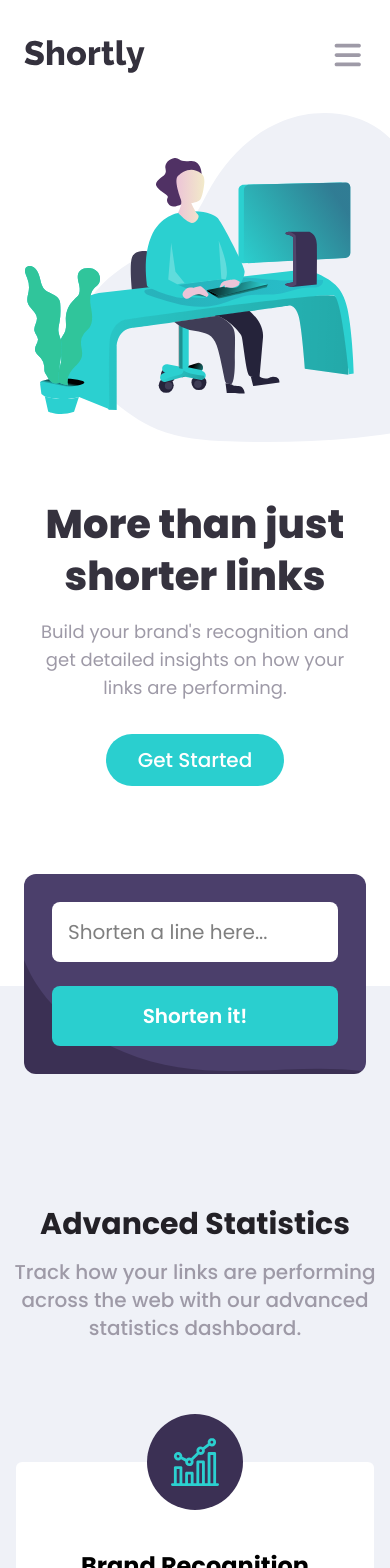
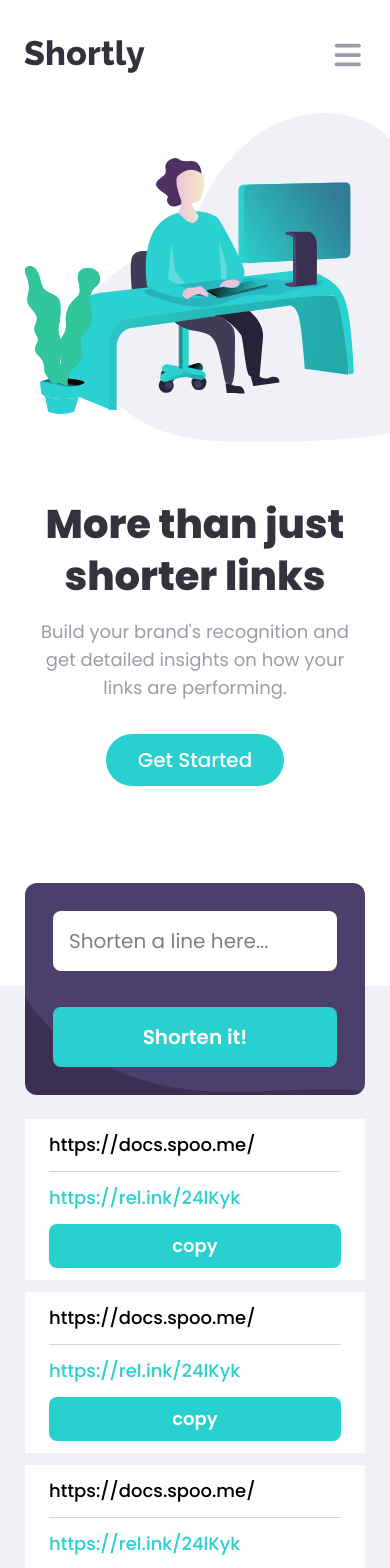
Before and after one commit to preetpalsinghkanda/URL-Shorter, a React (Vite) app: page / in a window 390 px wide. Shown: the top 1568 px of the page. Built offline with nearby package versions, Linux system fonts and the light colour scheme.

Commit message:
added linkFull component with responsiveness

```diff
--- a/src/App.jsx
+++ b/src/App.jsx
@@ -6,6 +6,7 @@ import AdvancedStatisticsFull from "./Components/AdvancedStatisticsFull";
 import Promo from "./Components/Promo";
 import Footer from "./Components/Footer";
 import AdvancedStatistic from "./Components/AdvancedStatistic";
+import LinkFull from "./Components/LinkFull";
 
 const App = () => {
   return (
@@ -19,12 +20,13 @@ const App = () => {
   <GetStarted />
 </div>
 
-<div className="px-6 w-full">
-<Link/>
+<div className=" w-full">
+  <LinkFull/>
 </div>
 
 
  <div className=" w-full">
+
 
     <AdvancedStatisticsFull />
      <Promo />
--- a/src/Components/AdvancedStatisticsFull.jsx
+++ b/src/Components/AdvancedStatisticsFull.jsx
@@ -6,7 +6,7 @@ import brandRecognition from "../assets/icon-brand-recognition.svg";
 
 const AdvancedStatisticsFull = () => {
   return (
-    <div className="pt-55 pb-30 w-full items-center flex justify-center bg-[#EFF1F7] ">
+    <div className="pt-35 pb-30 w-full items-center flex justify-center bg-[#EFF1F7] ">
       <div className=" max-w-6xl w-full mx-auto flex gap-30 flex-col items-center ">
         <div className="text-center flex gap-4 flex-col">
           <h2 className="lg:text-4xl text-3xl font-[700] text-[#232127]">
--- a/src/Components/Link.jsx
+++ b/src/Components/Link.jsx
@@ -1,18 +1,43 @@
-import React from "react";
+import React, { useState } from "react";
 import "../App.css";
 import shortenBg from "../assets/bg-shorten-desktop.svg";
 
 const Link = () => {
+  const [inputValue, setInputValue] = useState("");
+  const [inputErr, setInputErr] = useState(false);
+
+  function InputCheck() {
+    if (!inputValue.trim()) {
+      setInputErr(true);
+    } else {
+      setInputErr(false);
+    }
+  }
+
   return (
-    <div className=" mx-auto z-20  lg:-mt-22 top-22   shorten rounded-xl max-w-6xl relative sm:flex-row flex-col flex justify-between sm:py-14 p-7 sm:px-16 gap-6">
+
+    <div className="  mx-auto z-20 relative -mt-26  lg:-mt-22   shorten rounded-xl max-w-6xl  sm:flex-row flex-col flex justify-between sm:py-14 p-7 sm:px-16 sm:gap-7 gap-9">
       <input
+        value={inputValue}
+        onChange={(x) => setInputValue(x.target.value)}
         type="text"
         placeholder="Shorten a line here..."
-        className=" outline-0 flex-1 bg-[white] lg:px-8 px-4 text-xl py-4 rounded-lg "
+        className={ ` ${inputErr ? "placeholder:text-[#fc5555a7] border-3 border-[#fc5555]" : ""}  outline-0 flex-1 bg-[white] lg:px-8 px-4 text-xl py-4 rounded-lg `}
       />
-      <button className="bg-[#2acfcf] hover:bg-[#80fbfb] cursor-pointer text-white px-10 py-4 font-semibold  text-xl rounded-lg">
+
+      {inputErr && (
+        <p className="absolute lg:top-31 italic text-[#fc5555]   top-23">
+          Please add a link
+        </p>
+      )}
+
+      <button
+        onClick={() => InputCheck()}
+        className="bg-[#2acfcf] hover:bg-[#80fbfb] cursor-pointer text-white px-10 py-4 font-semibold  text-xl rounded-lg"
+      >
         Shorten it!
       </button>
+
     </div>
   );
 };
--- /dev/null
+++ b/src/Components/LinkFull.jsx
@@ -0,0 +1,46 @@
+import React from "react";
+import Link from "./Link";
+
+const LinkFull = () => {
+  const InputArr = [
+    {
+      URL: "https://docs.spoo.me/",
+      shortenURL: "https://rel.ink/24lKyk",
+    },
+    {
+      URL: "https://docs.spoo.me/",
+      shortenURL: "https://rel.ink/24lKyk",
+    },
+    {
+      URL: "https://docs.spoo.me/",
+      shortenURL: "https://rel.ink/24lKyk",
+    },
+  ];
+
+  return (
+    <div className=" border border-transparent bg-[#EFF1F7] lg:mt-20 mt-50 px-6">
+      <Link />
+
+      <div className=" mx-auto max-w-6xl rounded-lg flex flex-col gap-3 py-6 ">
+        {InputArr.map((item) => {
+          return (
+            <div className="bg-white flex-col items-start lg:flex-row flex  justify-between md:items-center px-6 py-3  font-[500] text-lg">
+              <span className="line-clamp-1">{item.URL}</span>
+              <hr className="lg:hidden w-full border-gray-300 my-3" />
+              <div className="flex items-start md:items-center lg:gap-6 flex-col lg:flex-row gap-3 lg:w-auto w-full">
+                <span className="line-clamp-1 text-[#2acfcf]">
+                  {item.shortenURL}
+                </span>
+                <button className="bg-[#2acfcf] w-full md:w-auto hover:bg-[#80fbfb] cursor-pointer text-white px-8  font-semibold  text-lg rounded-lg py-2 ">
+                  copy
+                </button>
+              </div>
+            </div>
+          );
+        })}
+      </div>
+    </div>
+  );
+};
+
+export default LinkFull;
--- a/src/Components/NavBar.jsx
+++ b/src/Components/NavBar.jsx
@@ -31,15 +31,15 @@ const NavBar = () => {
 
       {menuOpened && (
         <div className="border z-20  absolute left-1/2 -translate-x-1/2 top-25 rounded-lg  py-10 w-80 bg-[#3b3054] px-6">
-          <div className="flex flex-col text-md text-[#ffffffdc] font-[700] gap-6 hover:text-black  items-center">
+          <div className="flex flex-col text-md text-[#ffffffdc] font-[700] gap-6   items-center">
             <span className="cursor-pointer">Features</span>
             <span className="cursor-pointer">Pricing</span>
             <span className="cursor-pointer">Resources</span>
           </div>
           <hr className="my-6 text-[#ffffff38]" />
-          <div className="flex  flex-col items-center gap-6">
-            <button className="text-md font-[700] flex gap-8 ">Login</button>
-            <button className="text-white px-5 w-full  rounded-4xl py-2 bg-[#2acfcf] font-[700] text-md">
+          <div className="flex  flex-col items-center gap-6 text-white font-[700] text-md ">
+            <button className=" flex gap-8 ">Login</button>
+            <button className=" px-5 w-full  rounded-4xl py-2 bg-[#2acfcf]  ">
               Sign Up
             </button>
           </div>
--- a/src/index.css
+++ b/src/index.css
@@ -4,3 +4,6 @@ body{
      font-family: "Poppins", sans-serif;
       overflow-x: hidden;
 }
+
+
+/* lg:-mt-22 top-22  */
```
